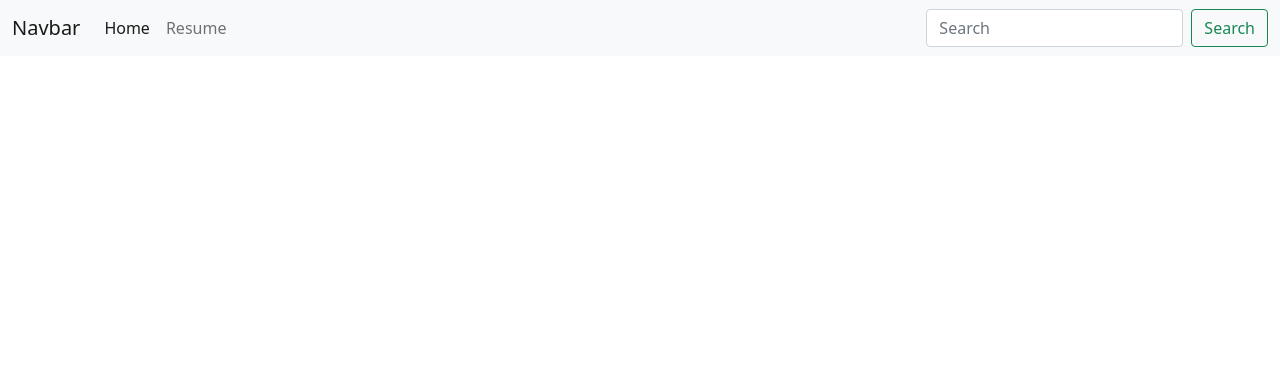
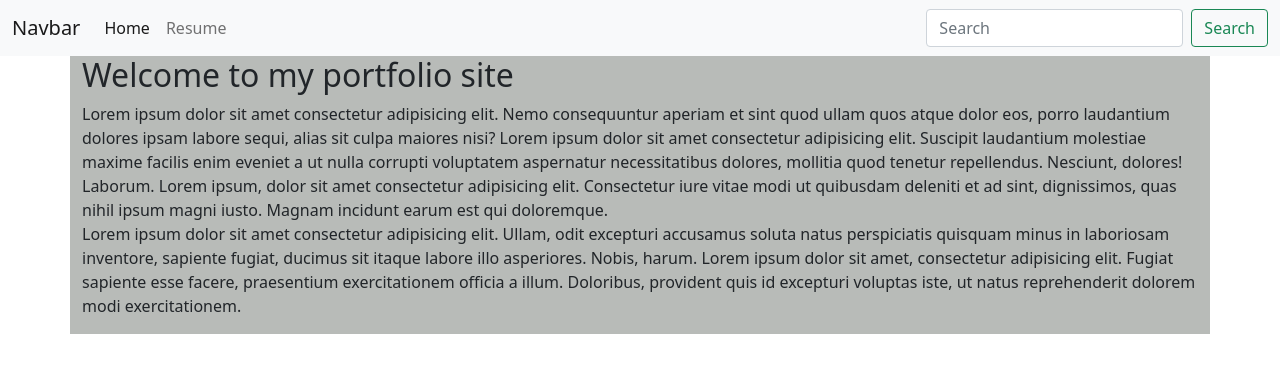
Before and after one commit to juanmrad/portfolio, a plain HTML site: page index.html in a window 1280 px wide. Drawn offline with nearby package versions, Linux system fonts and the light colour scheme.

Commit message:
add stylesheet to my page and a body

```diff
--- a/index.html
+++ b/index.html
@@ -7,6 +7,7 @@
     <title>Juan Mrad - Portfolio site</title>
     <link href="https://cdn.jsdelivr.net/npm/bootstrap@5.0.1/dist/css/bootstrap.min.css" rel="stylesheet" integrity="sha384-+0n0xVW2eSR5OomGNYDnhzAbDsOXxcvSN1TPprVMTNDbiYZCxYbOOl7+AMvyTG2x" crossorigin="anonymous">
     <script src="https://cdn.jsdelivr.net/npm/bootstrap@5.0.1/dist/js/bootstrap.bundle.min.js" integrity="sha384-gtEjrD/SeCtmISkJkNUaaKMoLD0//ElJ19smozuHV6z3Iehds+3Ulb9Bn9Plx0x4" crossorigin="anonymous"></script>
+    <link rel="stylesheet" href="styles.css" />
   </head>
   <body>
     <nav class="navbar navbar-expand-lg navbar-light bg-light">
@@ -32,5 +33,20 @@
         </div>
       </div>
     </nav>
+    <div class="container bg-greyish">
+      <div class="row">
+        <div class="col-12">
+          <h2>Welcome to my portfolio site</h2>
+          <p>
+            Lorem ipsum dolor sit amet consectetur adipisicing elit. Nemo consequuntur aperiam et sint quod ullam quos atque dolor eos, porro laudantium dolores ipsam labore sequi, alias sit culpa maiores nisi?
+            Lorem ipsum dolor sit amet consectetur adipisicing elit. Suscipit laudantium molestiae maxime facilis enim eveniet a ut nulla corrupti voluptatem aspernatur necessitatibus dolores, mollitia quod tenetur repellendus. Nesciunt, dolores! Laborum.
+            Lorem ipsum, dolor sit amet consectetur adipisicing elit. Consectetur iure vitae modi ut quibusdam deleniti et ad sint, dignissimos, quas nihil ipsum magni iusto. Magnam incidunt earum est qui doloremque.
+            <br />
+            Lorem ipsum dolor sit amet consectetur adipisicing elit. Ullam, odit excepturi accusamus soluta natus perspiciatis quisquam minus in laboriosam inventore, sapiente fugiat, ducimus sit itaque labore illo asperiores. Nobis, harum.
+            Lorem ipsum dolor sit amet, consectetur adipisicing elit. Fugiat sapiente esse facere, praesentium exercitationem officia a illum. Doloribus, provident quis id excepturi voluptas iste, ut natus reprehenderit dolorem modi exercitationem.
+          </p>
+        </div>
+      </div>
+    </div>
   </body>
 </html>
--- /dev/null
+++ b/styles.css
@@ -0,0 +1,3 @@
+.bg-greyish {
+  background-color: rgb(184, 187, 184) !important;
+}
```
